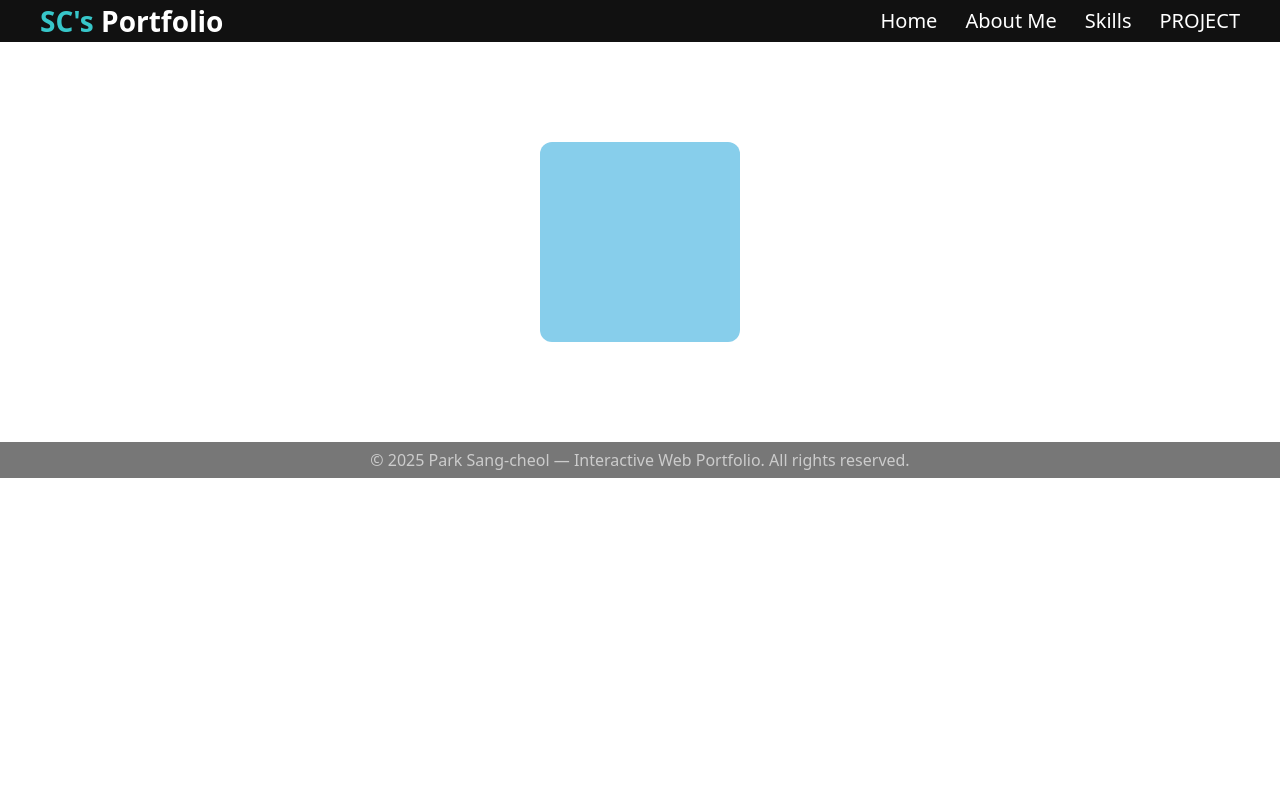
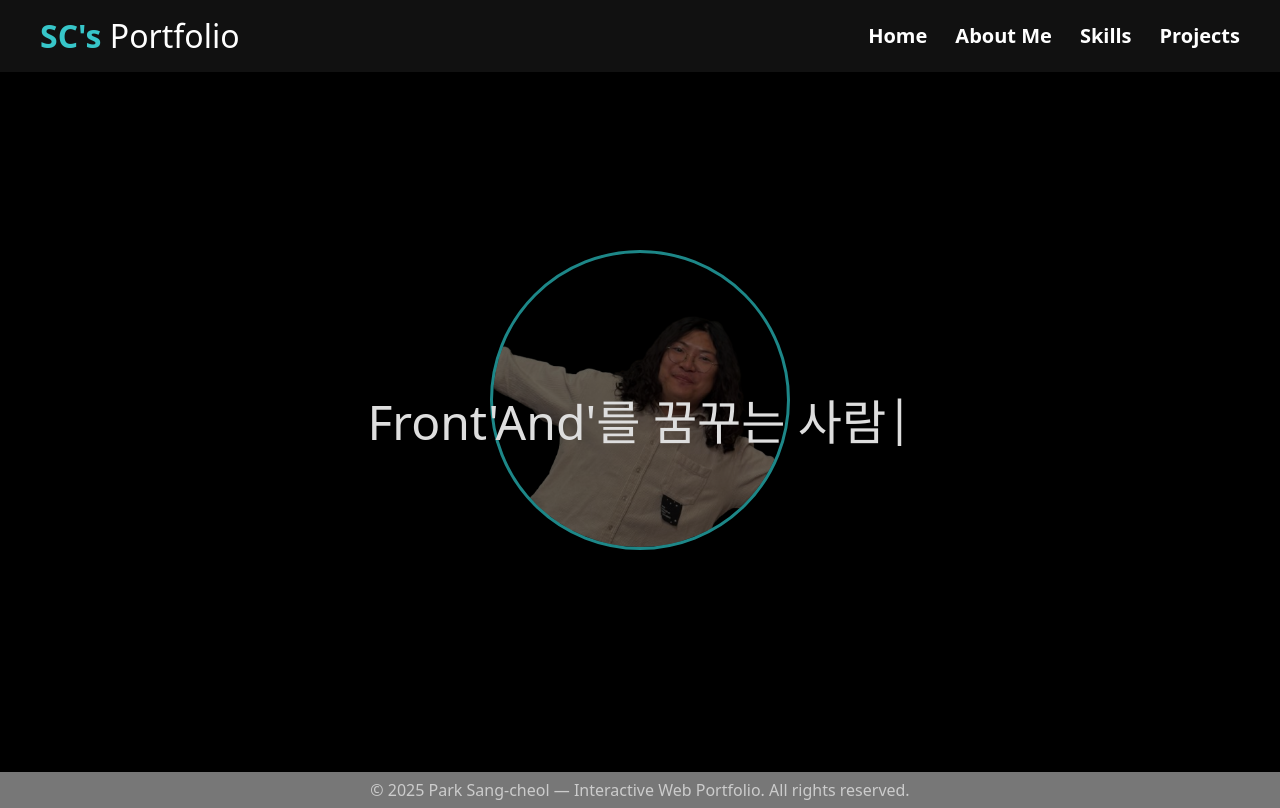
Before and after one commit to interclear94/scportfolio, a React (Vite) app: page / in a window 1280 px wide. Built offline with nearby package versions, Linux system fonts and the light colour scheme.

Commit message:
Home 작업중

```diff
--- a/src/App.jsx
+++ b/src/App.jsx
@@ -2,39 +2,13 @@ import { useEffect, useRef } from "react";
 import Footer from "./components/footer/Footer";
 import { gsap } from "gsap";
 import Header from "./components/header/Header";
+import Home from "./components/home/Home";
 
 function App() {
-  const boxRef = useRef(null);
-
-  useEffect(() => {
-    gsap.from(
-      boxRef.current,
-      {
-        x: -200,
-        opacity: 0,
-        duration: 1,
-        ease: "power2.out",
-      },
-      []
-    );
-  });
   return (
     <>
       <Header />
-      <div
-        ref={boxRef}
-        style={{
-          width: "200px",
-          height: "200px",
-          backgroundColor: "skyblue",
-          margin: "100px auto",
-          borderRadius: "12px",
-          display: "flex",
-          alignItems: "center",
-          justifyContent: "center",
-          fontWeight: "bold",
-        }}
-      ></div>
+      <Home />
       <Footer />
     </>
   );
--- a/src/components/header/Header.jsx
+++ b/src/components/header/Header.jsx
@@ -4,7 +4,7 @@ import LogoName from "./LogoName";
 
 const Header = () => {
   return (
-    <header className="w-[100%] bg-[#111] flex justify-center items-center">
+    <header className="w-[100%] py-3 bg-[#111] flex justify-center items-center">
       <div className="flex justify-between items-center w-[1200px] bg-[#11111]">
         <LogoName />
         <Menu />
--- a/src/components/header/LogoName.jsx
+++ b/src/components/header/LogoName.jsx
@@ -2,8 +2,9 @@ import React from "react";
 
 const LogoName = () => {
   return (
-    <h1 className="text-[#fff] text-[1.75rem] font-bold">
-      <span className="text-[#37C6C9]">SC's</span> Portfolio
+    <h1 className="text-[#fff] text-[2rem] font-bold cursor-pointer">
+      <span className="text-[#37C6C9]">SC's</span>{" "}
+      <span className="font-light">Portfolio</span>
     </h1>
   );
 };
--- a/src/components/header/Menu.jsx
+++ b/src/components/header/Menu.jsx
@@ -3,11 +3,19 @@ import React from "react";
 const Menu = () => {
   return (
     <nav>
-      <ul className="flex justify-center items-center gap-x-[1.75rem] bg-[#111] text-[#fff] text-[1.25rem] font-extralight">
-        <li className="cursor-pointer hover:text-[#37C6C9]">Home</li>
-        <li className="cursor-pointer hover:text-[#37C6C9]">About Me</li>
-        <li className="cursor-pointer hover:text-[#37C6C9]">Skills</li>
-        <li className="cursor-pointer hover:text-[#37C6C9]">PROJECT</li>
+      <ul className="flex justify-center items-center gap-x-[1.75rem] text-[#fff] text-[1.25rem] font-semibold">
+        <li className="cursor-pointer hover:text-[#37C6C9] transition duration-150">
+          Home
+        </li>
+        <li className="cursor-pointer hover:text-[#37C6C9] transition duration-150">
+          About Me
+        </li>
+        <li className="cursor-pointer hover:text-[#37C6C9] transition duration-150">
+          Skills
+        </li>
+        <li className="cursor-pointer hover:text-[#37C6C9] transition duration-150">
+          Projects
+        </li>
       </ul>
     </nav>
   );
--- /dev/null
+++ b/src/components/home/H2Title.jsx
@@ -0,0 +1,5 @@
+const H2Title = ({ children }) => {
+  return <h2 className="relative">{children}</h2>;
+};
+
+export default H2Title;
--- /dev/null
+++ b/src/components/home/Home.jsx
@@ -0,0 +1,56 @@
+import React from "react";
+
+import gsap from "gsap";
+
+import { useRef, useEffect, useState } from "react";
+
+import H2Title from "./H2Title";
+
+const Home = () => {
+  const [text, setText] = useState("");
+
+  const targetText = "Front'And'를 꿈꾸는 사람";
+
+  const indexRef = useRef(0);
+
+  useEffect(() => {
+    const typeNextChar = () => {
+      if (indexRef.current <= targetText.length) {
+        setText(targetText.substring(0, indexRef.current));
+
+        indexRef.current += 1;
+
+        gsap.delayedCall(0.1, typeNextChar);
+      }
+    };
+
+    typeNextChar();
+  }, []);
+
+  return (
+    <div className="w-[100%] h-[700px] bg-black flex justify-center items-center text-[#dedede] text-[3rem]">
+      <div>
+        <div>
+          <div
+            className="w-[300px] h-[300px] overflow-hidden absolute rounded-[50%] left-[50%] top-[50%] translate-[-50%] border-[3px]
+          border-[#29b9bbba]"
+          >
+            <img
+              className="absolute left-[50%] top-[50%] translate-[-50%] opacity-[0.4]"
+              src="./src/assets/home-remove.png"
+              alt="로고 이미지
+          "
+            />
+          </div>
+
+          <H2Title>
+            {text}
+            <span className=" blinking-cursor relative bottom-[5px]">|</span>
+          </H2Title>
+        </div>
+      </div>
+    </div>
+  );
+};
+
+export default Home;
--- a/src/index.css
+++ b/src/index.css
@@ -15,3 +15,17 @@ li {
 a {
   text-decoration: none;
 } */
+
+.blinking-cursor {
+  animation: blink 0.5s steps(1, start) infinite;
+}
+
+@keyframes blink {
+  0%,
+  100% {
+    opacity: 1;
+  }
+  50% {
+    opacity: 0;
+  }
+}
```
Also changed, not shown: src/assets/home-remove.png (added).
